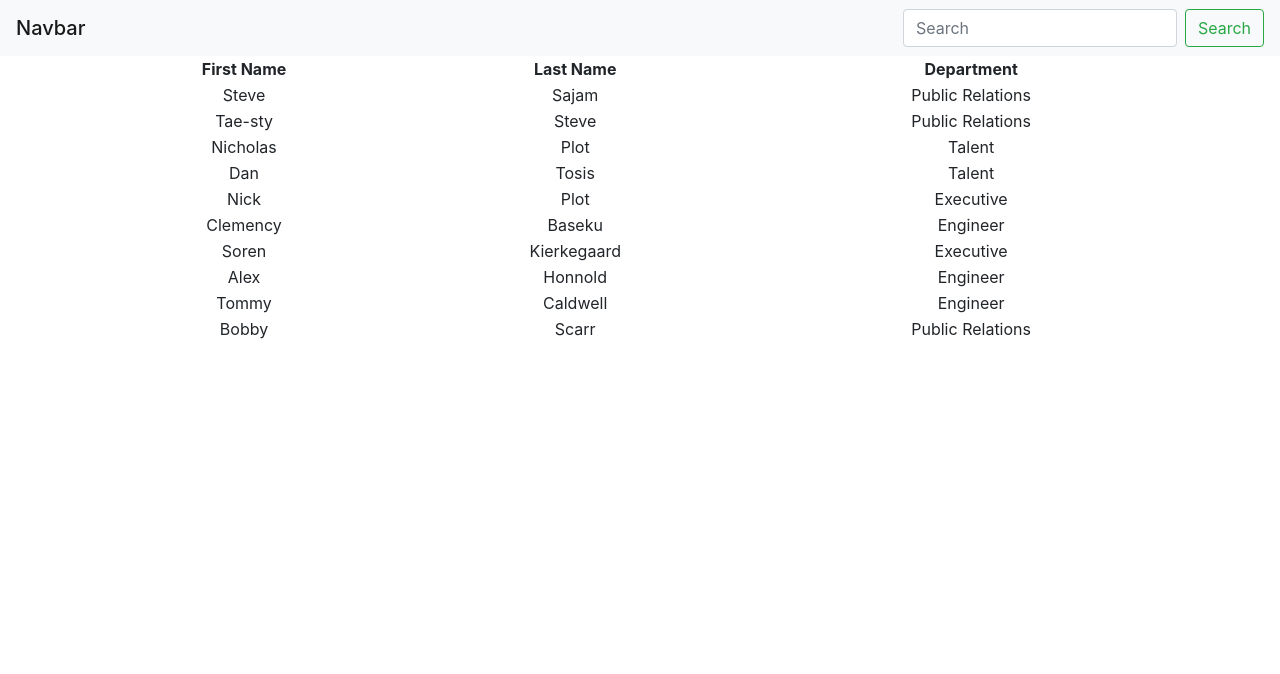
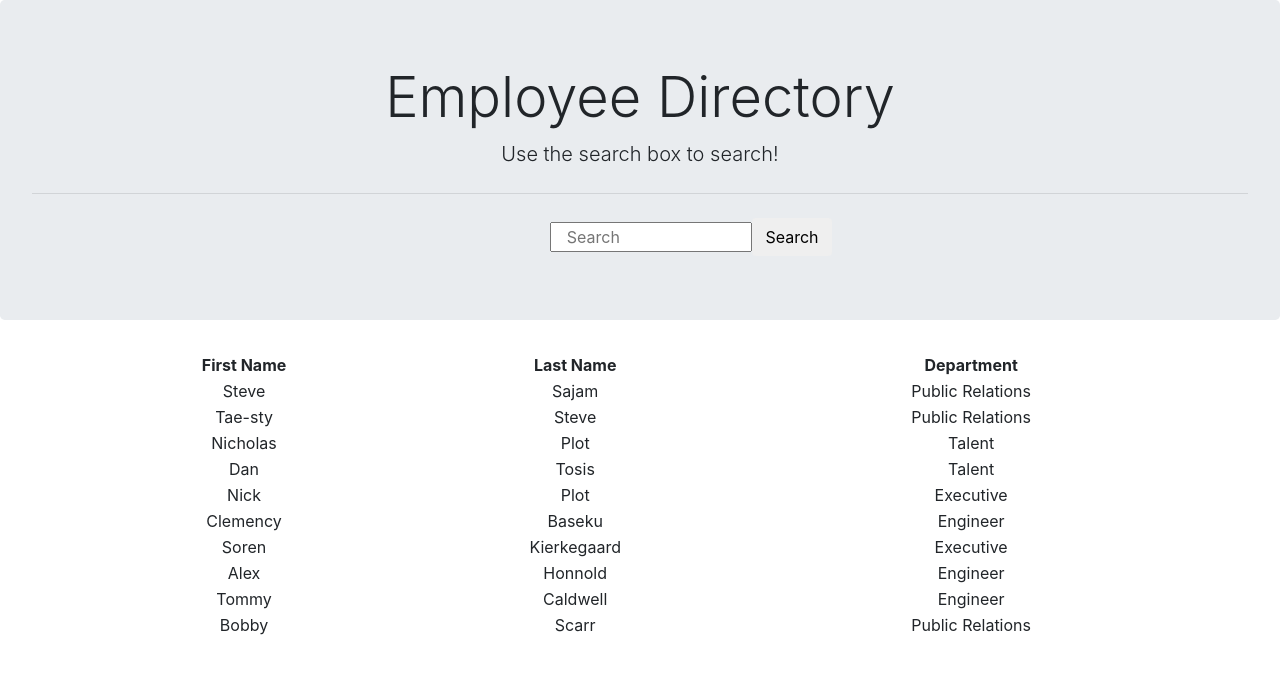
Before and after one commit to erasersleeve/Employee-Directory, a React (Create React App) app: page / in a window 1280 px wide. Shown: the top 674 px of the page. Built offline with nearby package versions, Linux system fonts and the light colour scheme.

Commit message:
filter working

```diff
--- a/src/App.js
+++ b/src/App.js
@@ -1,16 +1,40 @@
 import React, { useState } from "react";
 import Directory from "./components/Directory/index";
-import Navbar from "./components/Navbar/index";
+import Jumbotron from "./components/Jumbotron/index";
+import Search from "./components/Search/index";
+import directoryJSON from "./directory.json";
 import './App.css';
 
 function App() {
-  // const [list, setlist] = useState(directory);
+  const [all, setAll] = useState({
+    all: directoryJSON,
+  });
+
+  const [filtered, setFiltered] = useState({
+    filtered: directoryJSON,
+  });
+
+
+  const findEmployee = event => {
+    console.log("---------------------------");
+    console.log(filtered);
+    console.log(all);
+    const result = all.all.filter( (x)=> x["first_name"].toLowerCase().includes((event.target.value).toLowerCase()))
+    setFiltered({
+      filtered: result
+    })
+    // console.log(filtered);
+  }
+
+  // keep a value filter in your component state and use that to see if it is contained as a substring in any of the array element properties.
+
 
   return (
     <>
-    <Navbar />
-    <Directory />
-      </>
+      {/* <Jumbotron/> */}
+      <Jumbotron findEmployee={findEmployee}/>
+      <Directory users={filtered.filtered}/>
+    </>
   );
 }
 
--- a/src/components/Directory/index.js
+++ b/src/components/Directory/index.js
@@ -2,7 +2,7 @@ import React, { Component } from "react";
 import { render } from "@testing-library/react";
 const directory = require("../../directory.json");
 
-function Directory () {
+function Directory ({users}) {
     return (
         <div className="container text-center">
             <table style={{width:"100%"}}>
@@ -11,7 +11,7 @@ function Directory () {
                     <th>Last Name</th>
                     <th>Department</th>
                 </tr>
-                {directory.map(person => {
+                {users.map(person => {
                     return (
                         <tr>
                             <td>{person.first_name}</td>
--- /dev/null
+++ b/src/components/Jumbotron/index.js
@@ -0,0 +1,21 @@
+import React from "react";
+import Search from "../Search/index"
+import "./style.css";
+
+
+export default  function Navbar( {findEmployee} ) {
+
+
+    return (
+        <div className="jumbotron text-center">
+            <h1 className="display-4">Employee Directory</h1>
+            <p className="lead">Use the search box to search!</p>
+            <hr className="my-4"/>
+            <div className="text-center">
+            <Search findEmployee={findEmployee}/>
+
+            </div>
+
+        </div>
+    )
+}
--- a/src/components/Navbar/index.js
+++ /dev/null
@@ -1,18 +0,0 @@
-import React from "react";
-import "./style.css";
-
-
-function Navbar(props) {
-    return (
-        <nav class="navbar navbar-light bg-light">
-            <span class="navbar-brand mb-0 h1">Navbar</span>
-            <form class="form-inline">
-                <input class="form-control mr-sm-2" type="search" placeholder="Search" aria-label="Search" />
-                    <button class="btn btn-outline-success my-2 my-sm-0" type="submit">Search</button>
-            </form>
-        </nav>
-    )
-}
-
-
-export default Navbar;
--- /dev/null
+++ b/src/components/Search/index.js
@@ -0,0 +1,27 @@
+import React from "react";
+import ReactDOM from "react-dom";
+
+
+export default function Search( {findEmployee} ) {
+
+
+
+    // const [searchTerm, setSearchTerm] = React.useState("");
+    // const handleSearch = event => {
+    //     event.preventDefault();
+    //     setSearchTerm(event.target.value);
+    //     console.log(event.target.value);
+    //   };
+
+
+
+
+
+
+     return (
+          <section className="cell containter">
+               <input type="text" className="input col-2 offset-1 align-middle" placeholder="Search" onChange={findEmployee}/>
+               <button className="btn my-2 my-sm-0" type="submit">Search</button>
+          </section>
+     );
+}
```
Also changed, not shown: src/components/Table/index.js (deleted, +0 -26 lines), src/components/Jumbotron/style.css (added), src/components/Search/style.css (added).
